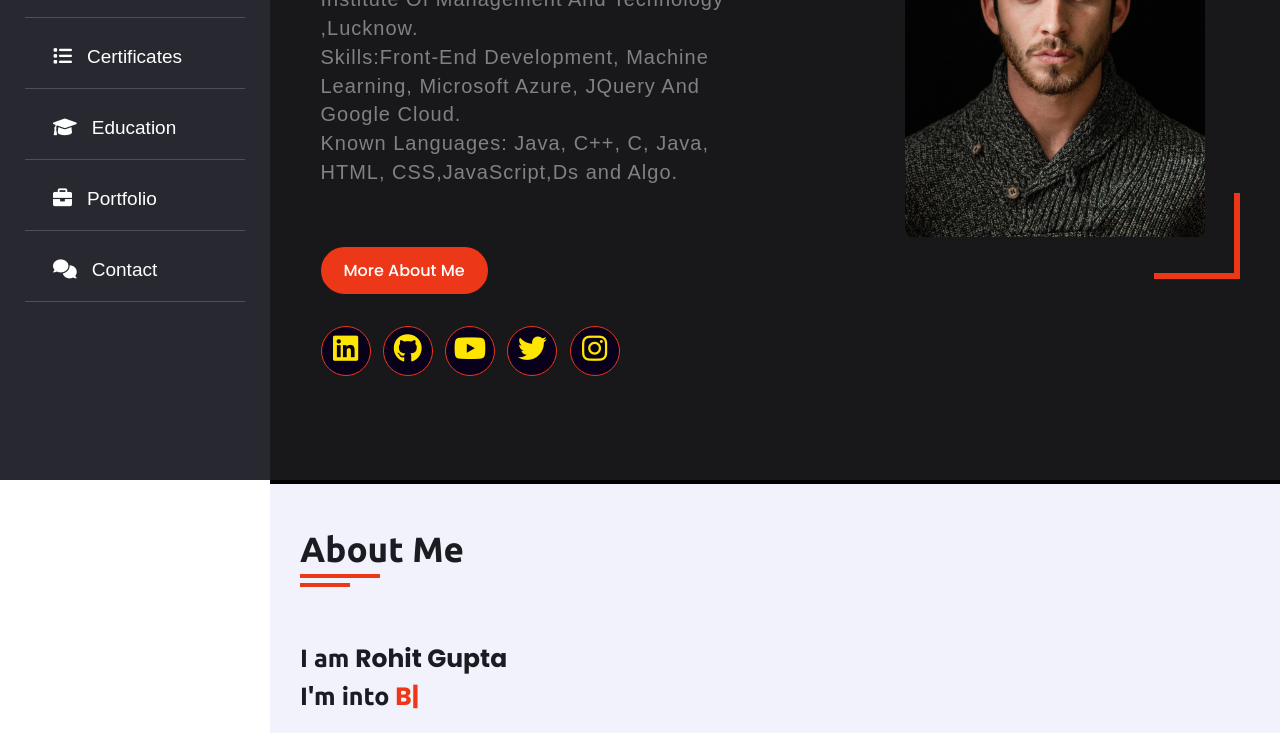
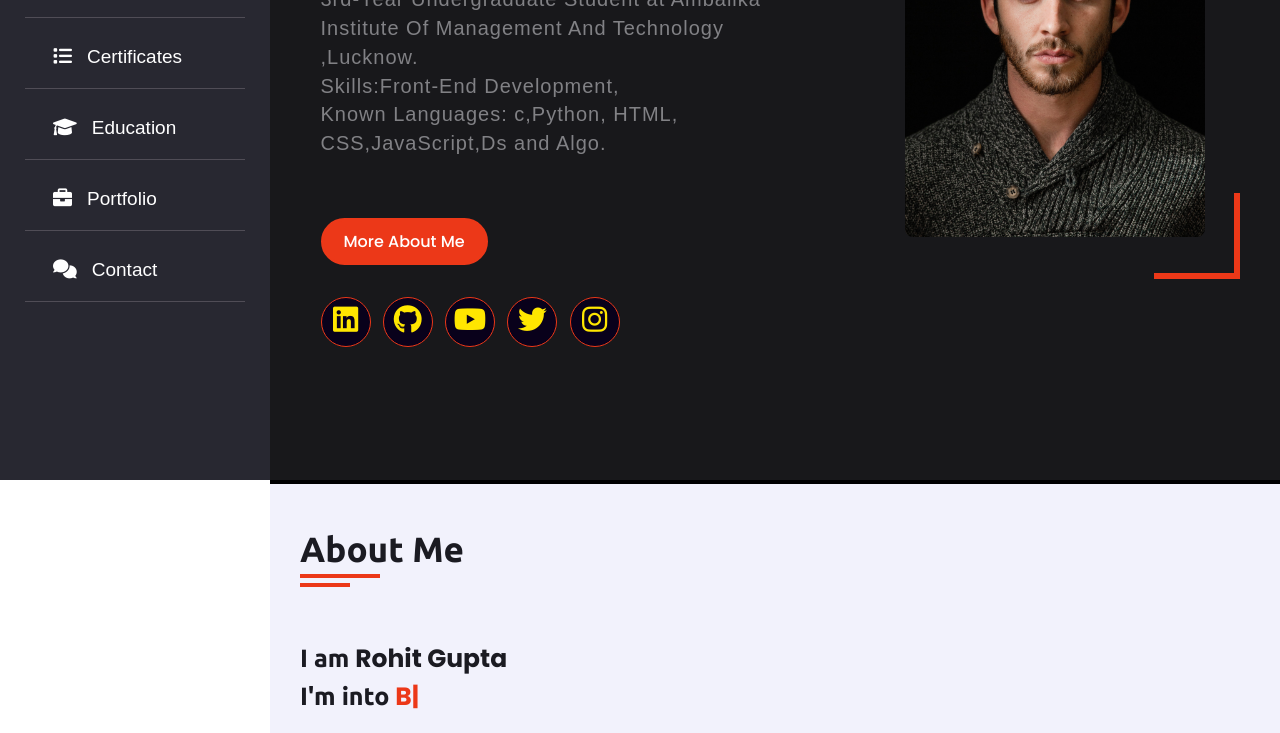
Before and after one commit to rohitgupta9/myportfolio.github.io, a plain HTML site: page index.html in a window 1280 px wide. Shown: the part 320-1053 px from the top of the page. Drawn offline with Linux system fonts and the light colour scheme; a web font is replaced by a local one.

Commit message:
Update index.html

```diff
--- a/index.html
+++ b/index.html
@@ -92,8 +92,9 @@
             <p>
               3rd-Year Undergraduate Student at Ambalika Institute Of Management And Technology ,Lucknow.
               <br>
-              Skills:Front-End Development, Machine Learning, Microsoft Azure, JQuery And Google Cloud.
-              <br>Known Languages: Java, C++, C, Java, HTML, CSS,JavaScript,Ds and Algo.
+              Skills:Front-End Development,
+               <!-- Machine Learning, Microsoft Azure, JQuery And Google Cloud. -->
+              <br>Known Languages: c,Python, HTML, CSS,JavaScript,Ds and Algo.
             </p>
 
             <button class="btn more-about-me"><a href="#about">More About Me</a></button>
```
